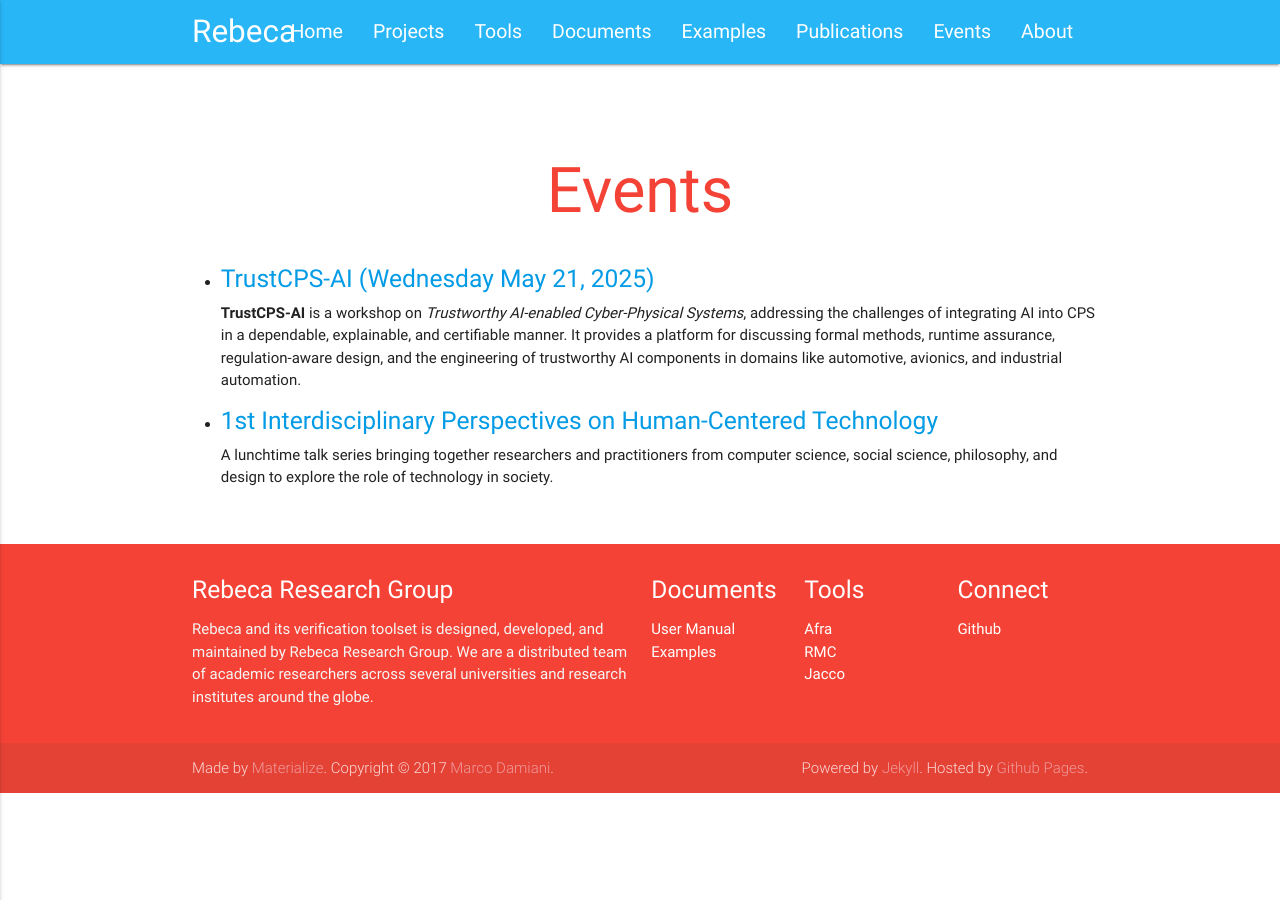
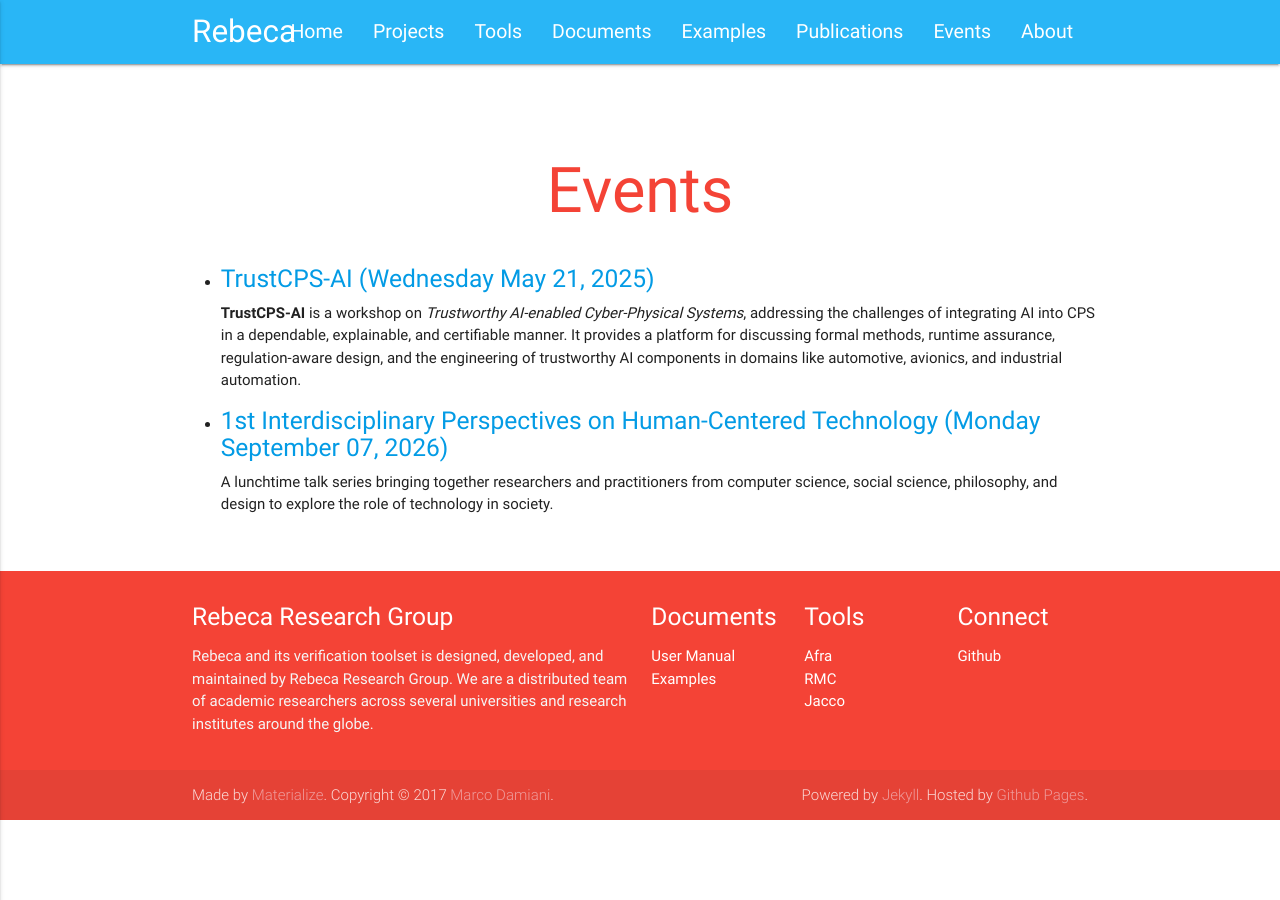
Before and after one commit to rebeca-lang/rebeca-lang.github.io, a Jekyll site: the page built from events.md, in a window 1280 px wide. Built offline with Jekyll 4.4.1, drawn with Linux system fonts in a browser that asks for light colours.

Commit message:
Update events.md

```diff
--- a/events.md
+++ b/events.md
@@ -17,7 +17,7 @@ title: Events
     </li>
     <li>
       <p class="light">
-        <h5 class="Left"><a href="{{ "/events/ASSURE_Human Centered Technology_First Talk/Interdisciplinary Perspectives on Human-Centered Technology.html" | relative_url }}">1st Interdisciplinary Perspectives on Human-Centered Technology</a></h5>
+        <h5 class="Left"><a href="{{ "/events/ASSURE_Human Centered Technology_First Talk/Interdisciplinary Perspectives on Human-Centered Technology.html" | relative_url }}">1st Interdisciplinary Perspectives on Human-Centered Technology (Monday September 07, 2026)</a></h5>
         A lunchtime talk series bringing together researchers and practitioners from computer science, social science, philosophy, and design to explore the role of technology in society.
       </p>
     </li>
```
